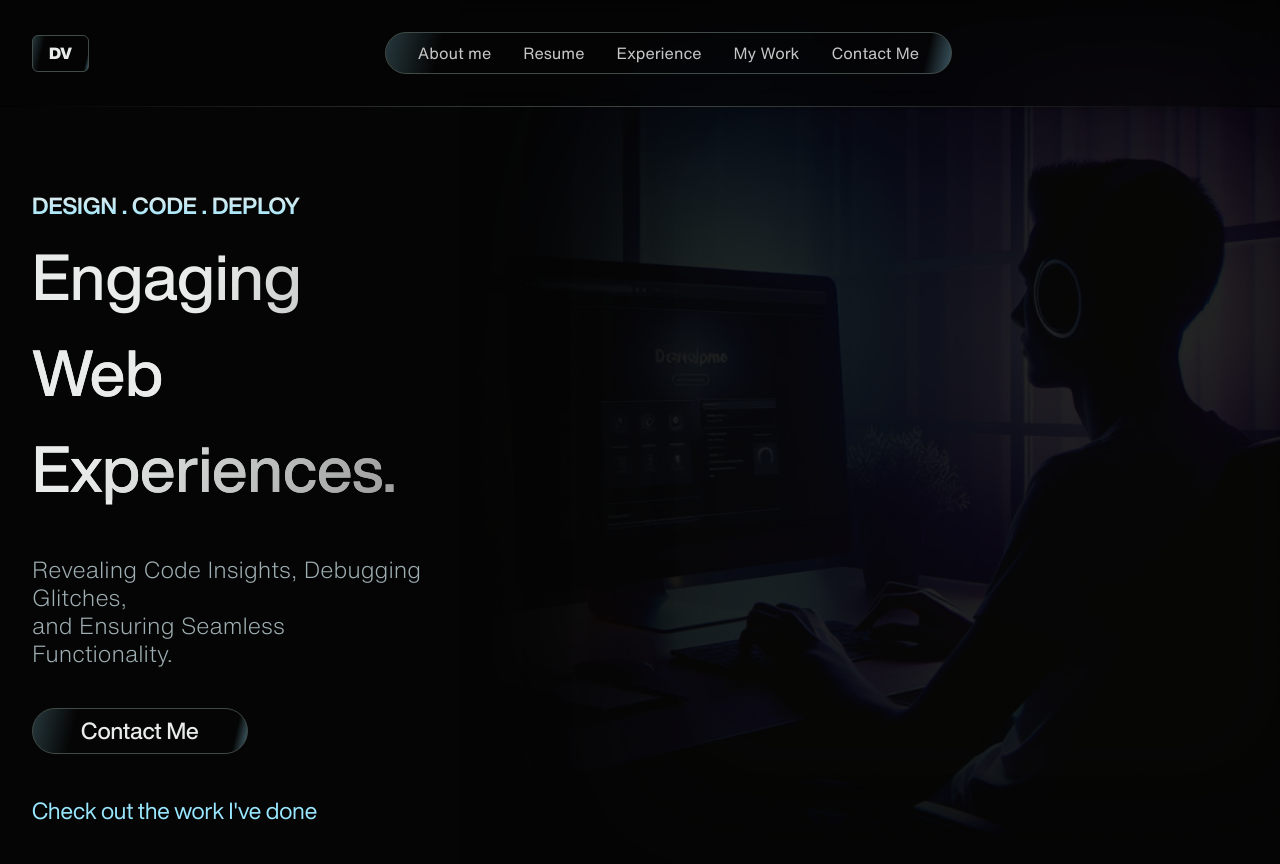
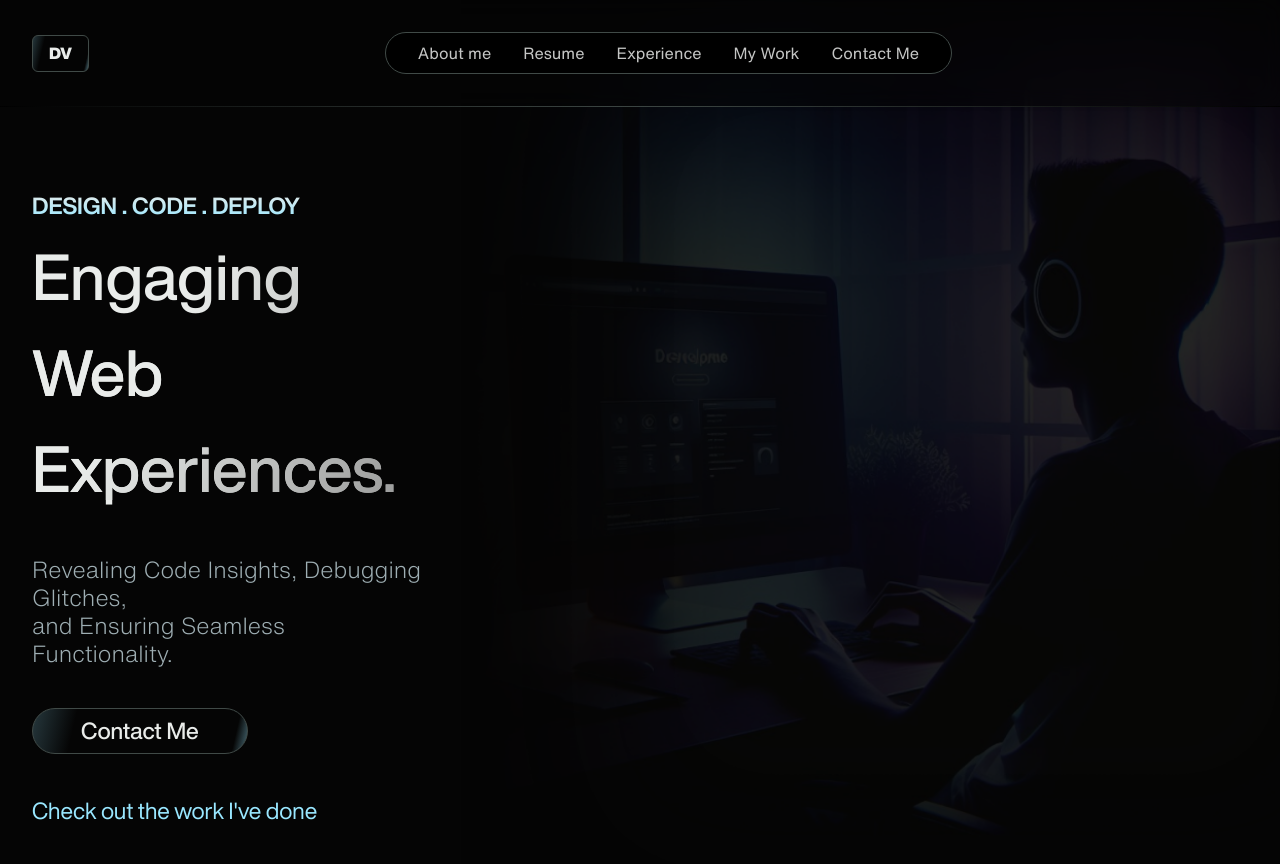
Before and after one commit to diegov05/portfoliov2, a Next.js app: page / in a window 1280 px wide. Shown: the top 864 px of the page. Built offline with nearby package versions, Linux system fonts and the light colour scheme.

Commit message:
Made Navbar Solid instead of blur

```diff
--- a/app/globals.css
+++ b/app/globals.css
@@ -511,13 +511,7 @@ body {
 }
 
 nav ul {
-  background: linear-gradient(
-    103deg,
-    rgba(153, 231, 255, 0.2) 1%,
-    rgba(30, 30, 30, 0) 10%,
-    rgba(30, 30, 30, 0) 95%,
-    #99e7ff 108.35%
-  );
+  background: black;
   border: 1px solid #404a47;
 }
 
--- a/components/navbar.tsx
+++ b/components/navbar.tsx
@@ -50,7 +50,7 @@ export const Navbar: React.FC = () => {
         z-40
         `}
       >
-        <ul className="border-0 w-full pt-20">
+        <ul className="border-0 w-full pt-20 h-max">
           {linksMap.map(({ linkText, href, target }) => (
             <li
               key={linkText}
```
